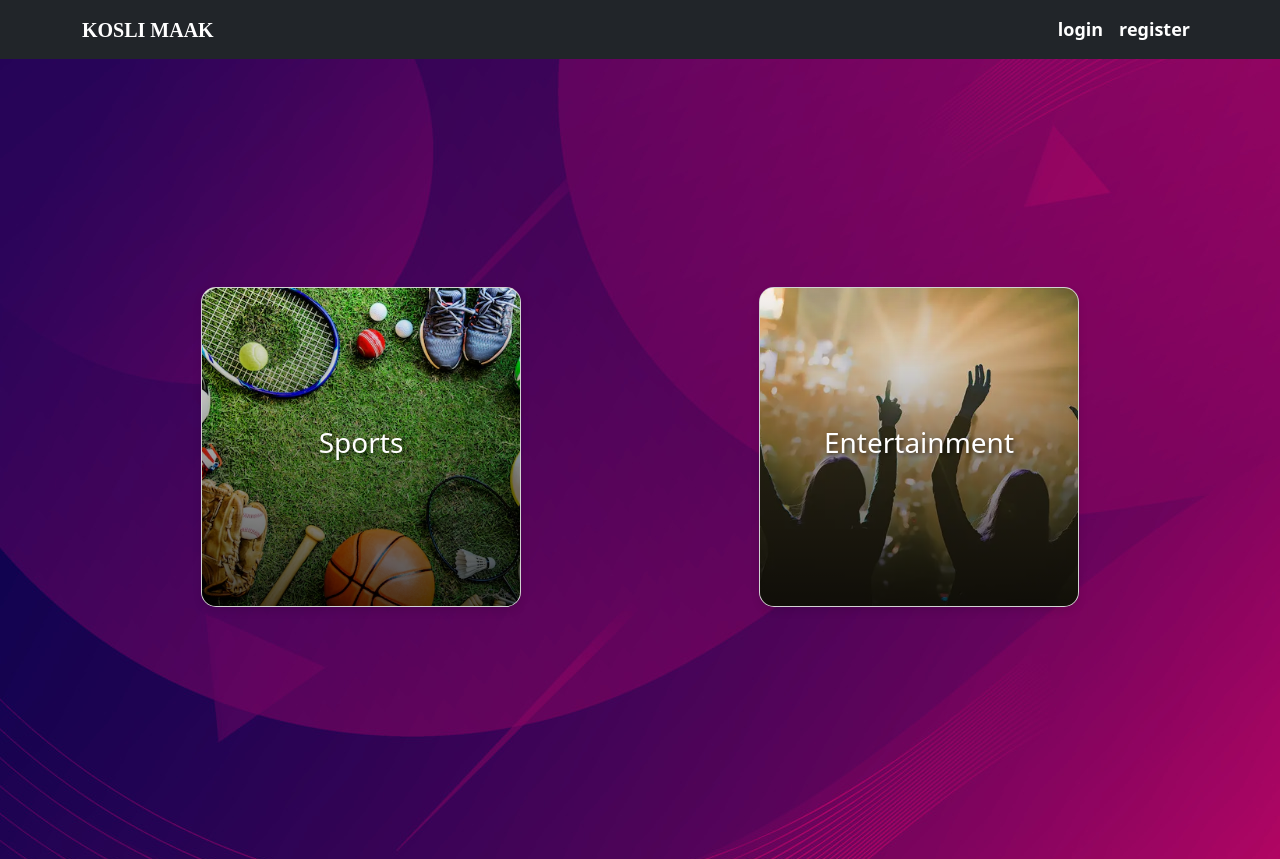
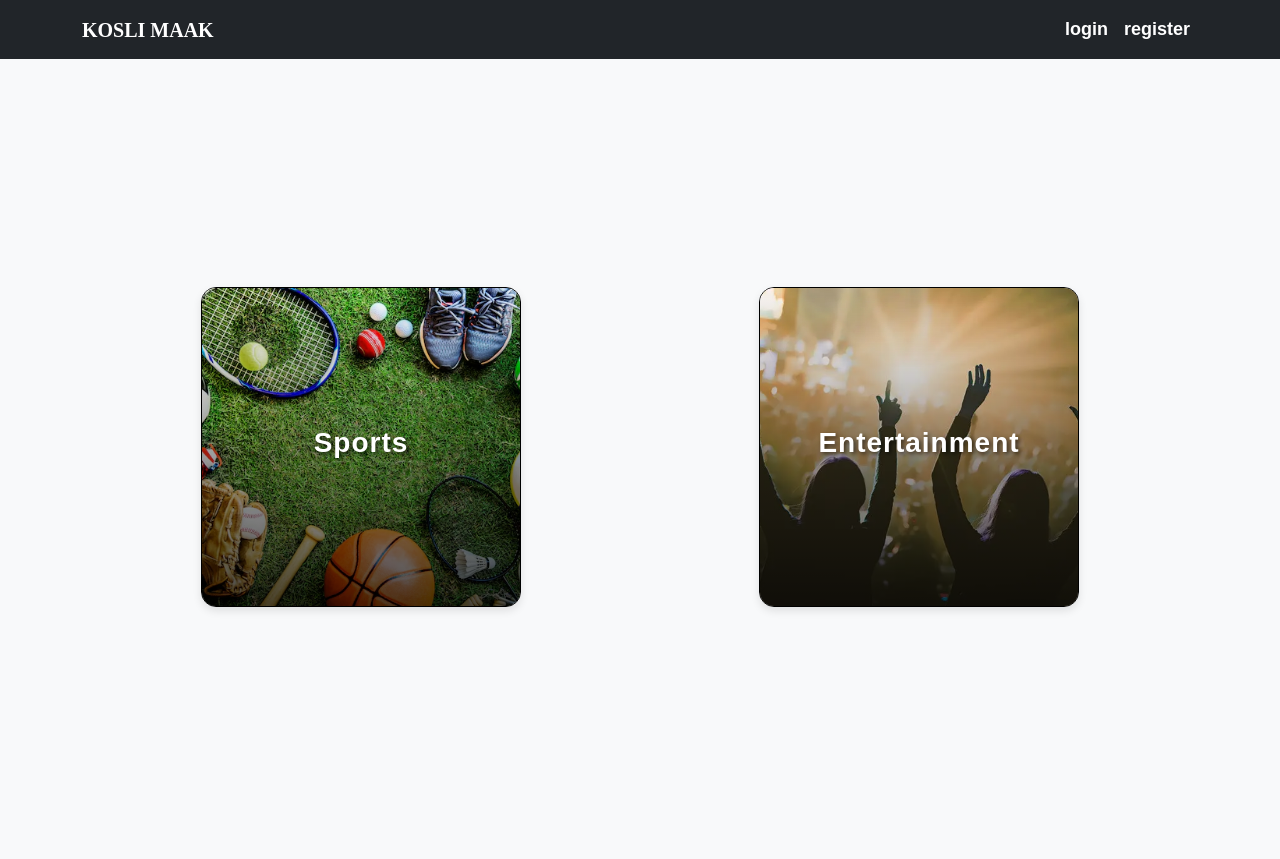
Before and after one commit to DaliLando/FrontendTicketing, a React (Create React App) app: page / in a window 1280 px wide. Built offline with nearby package versions, Linux system fonts and the light colour scheme.

Commit message:
Update styles.css

```diff
--- a/src/styles.css
+++ b/src/styles.css
@@ -1,10 +1,33 @@
-body{
+/* body{
   background-image: url(../public/backgroundall.jpg);
   background-attachment: fixed;
-}
+} */
 
 /* .event-card {
     border: 1px solid #ddd;
     padding: 20px;
     margin: 100px;
   } */
+  /* styles.css */
+
+body {
+  font-family: 'Montserrat', sans-serif;
+  background-color: #f8f9fa; /* Light background for better contrast */
+  color: #212529; /* Dark text color for readability */
+}
+
+h3 {
+  font-weight: 600;
+  letter-spacing: 1px;
+}
+
+.card {
+  font-family: 'Montserrat', sans-serif;
+  transition: transform 0.3s, box-shadow 0.3s;
+  border: 1px solid black;
+}
+
+.card:hover {
+  transform: scale(1.05);
+  box-shadow: 0 6px 12px rgba(0, 0, 0, 0.2);
+}
```
